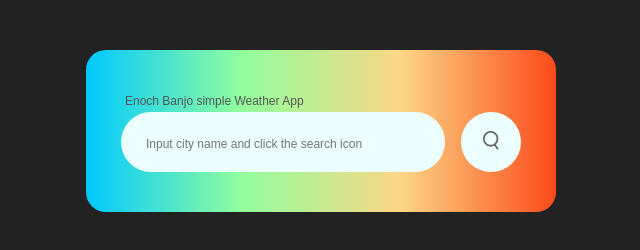
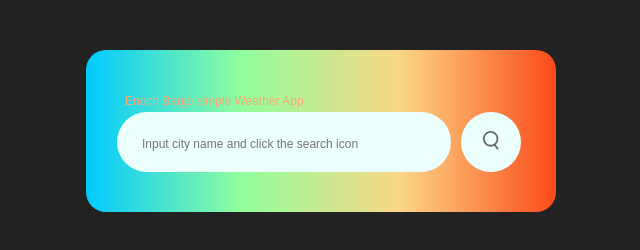
Before and after one commit to Timiprogs/Weather-App, a plain HTML site: page index.html in a window 1280 px wide. Shown: the whole page, without its empty margins (319-959 px from the left). Drawn offline with Linux system fonts and the light colour scheme.

Commit message:
edit input margin

```diff
--- a/index.css
+++ b/index.css
@@ -28,7 +28,7 @@ background: #222;
       text-align: left;
       font-size: 12px;
       padding: 4px;
-      color: #555;
+      color: #fca779;
 }
 .search{
       width: 100%;
@@ -82,7 +82,8 @@ background: #222;
       height: 60px;
       border-radius: 30px;
       flex: 1;
-      margin-right: 16px;
+      margin-right: 10px;
+      margin-left: -4px;
       font-size: 18px;
 }
 
```
